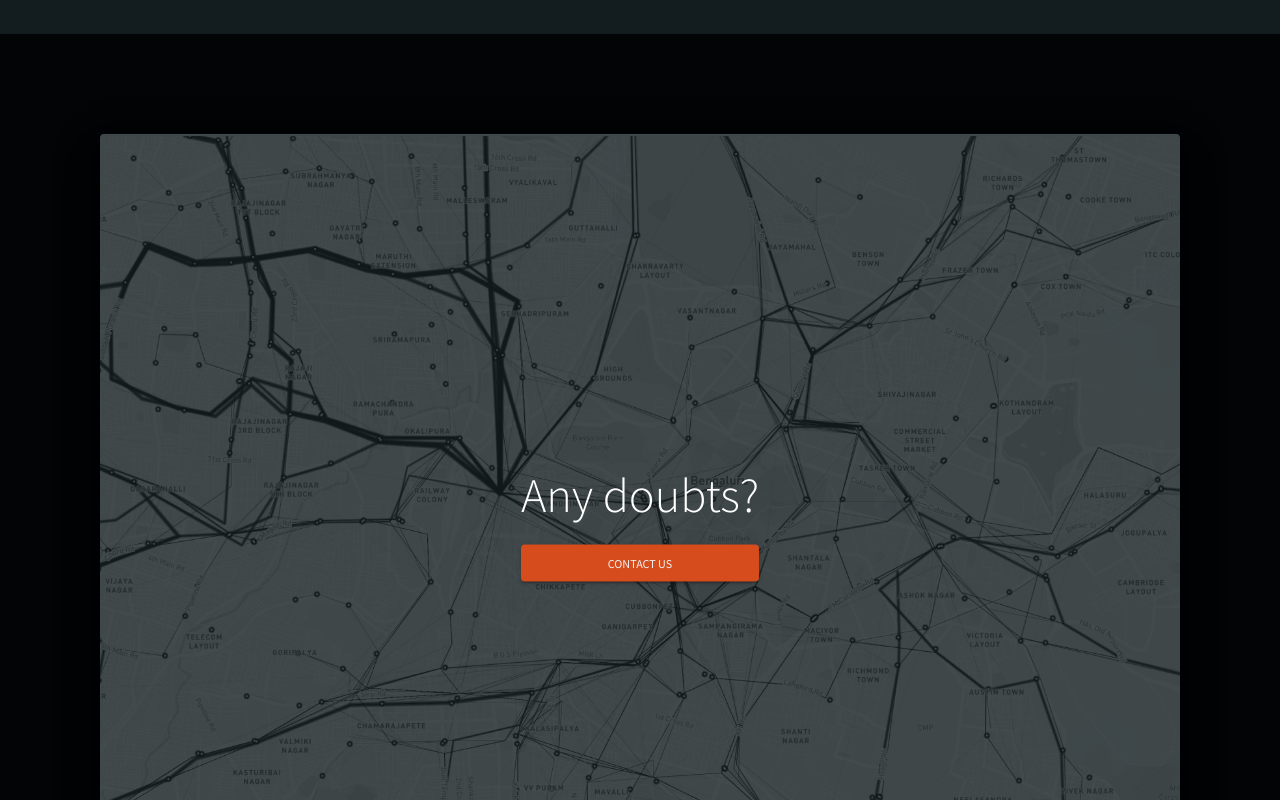
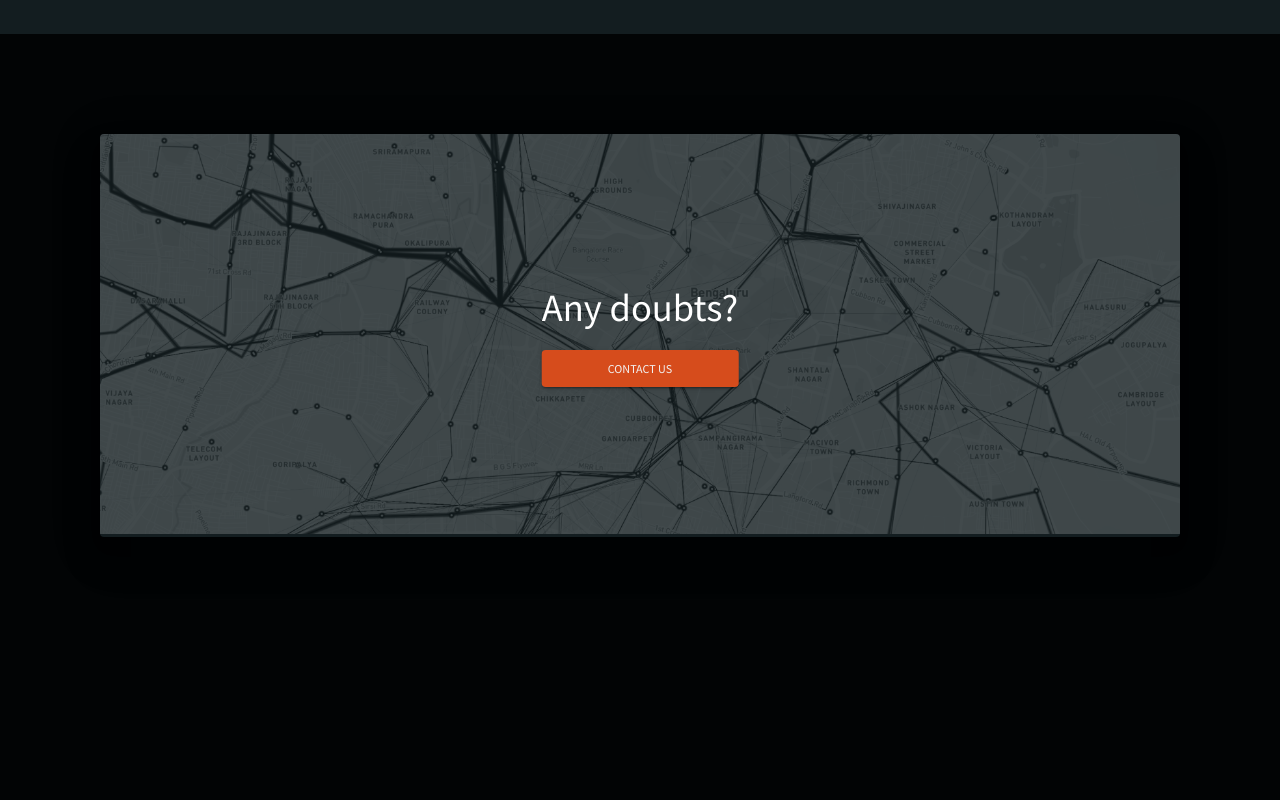
Before and after one commit to FredericoVieira/baik, a React (Create React App) app: page / in a window 1280 px wide. Shown: the part 1640-2440 px from the top of the page. After the commit the page ends 2277 px from the top, so only its background shows below. Built offline with nearby package versions, Linux system fonts and the light colour scheme.

Commit message:
Adds functions to buttons in home screen

```diff
--- a/src/components/layout/Header.layout.jsx
+++ b/src/components/layout/Header.layout.jsx
@@ -21,7 +21,7 @@ const useStyles = makeStyles(() => ({
   }
 }))
 
-const NavBar = () => {
+const NavBar = ({ onClick }) => {
   const classes = useStyles()
   const { labels, buttons } = language
 
@@ -40,11 +40,7 @@ const NavBar = () => {
         </Text>
       </div>
       <div className={classes.button}>
-        <PrimaryButton
-          size="large"
-          text={buttons.startBikingForFree}
-          onClick={() => alert('biking for free')}
-        />
+        <PrimaryButton size="large" text={buttons.startBikingForFree} onClick={onClick} />
       </div>
     </section>
   )
--- a/src/screens/Home.screen.jsx
+++ b/src/screens/Home.screen.jsx
@@ -1,4 +1,4 @@
-import React from 'react'
+import React, { useRef } from 'react'
 import { makeStyles } from '@material-ui/core/styles'
 import RepeatIcon from '@material-ui/icons/Repeat'
 
@@ -37,7 +37,9 @@ const useStyles = makeStyles(theme => ({
   },
   background: {
     width: '100%',
-    opacity: '0.2'
+    opacity: '0.2',
+    maxHeight: 400,
+    objectFit: 'cover'
   },
   anyDoubts: {
     position: 'absolute',
@@ -56,14 +58,17 @@ const Home = () => {
   const classes = useStyles()
   const { labels, buttons } = language
 
+  const myRef = useRef(null)
+  const executeScroll = () => myRef.current.scrollIntoView({ block: 'start', behavior: 'smooth' })
+
   return (
     <>
-      <Header />
+      <Header onClick={executeScroll} />
       <section className={classes.description}>
         <img src={userBikes} alt="user-bikes" className={classes.image} />
         <Text variant="h2">{labels.description}</Text>
       </section>
-      <section className={classes.map}>
+      <section ref={myRef} className={classes.map}>
         <Text variant="h2">MAP HERE</Text>
       </section>
       <section className={classes.repeat}>
@@ -75,11 +80,12 @@ const Home = () => {
         <PrimaryCard>
           <img src={background} alt="user-bikes" className={classes.background} />
           <div className={classes.anyDoubts}>
-            <Text variant="h2">{labels.anyDoubts}</Text>
+            <Text variant="h3">{labels.anyDoubts}</Text>
             <PrimaryButton
               size="large"
               text={buttons.contactUs}
-              onClick={() => alert('contact us')}
+              // eslint-disable-next-line no-return-assign
+              onClick={() => (window.location.href = 'mailto:baik@support.com')}
             />
           </div>
         </PrimaryCard>
```
